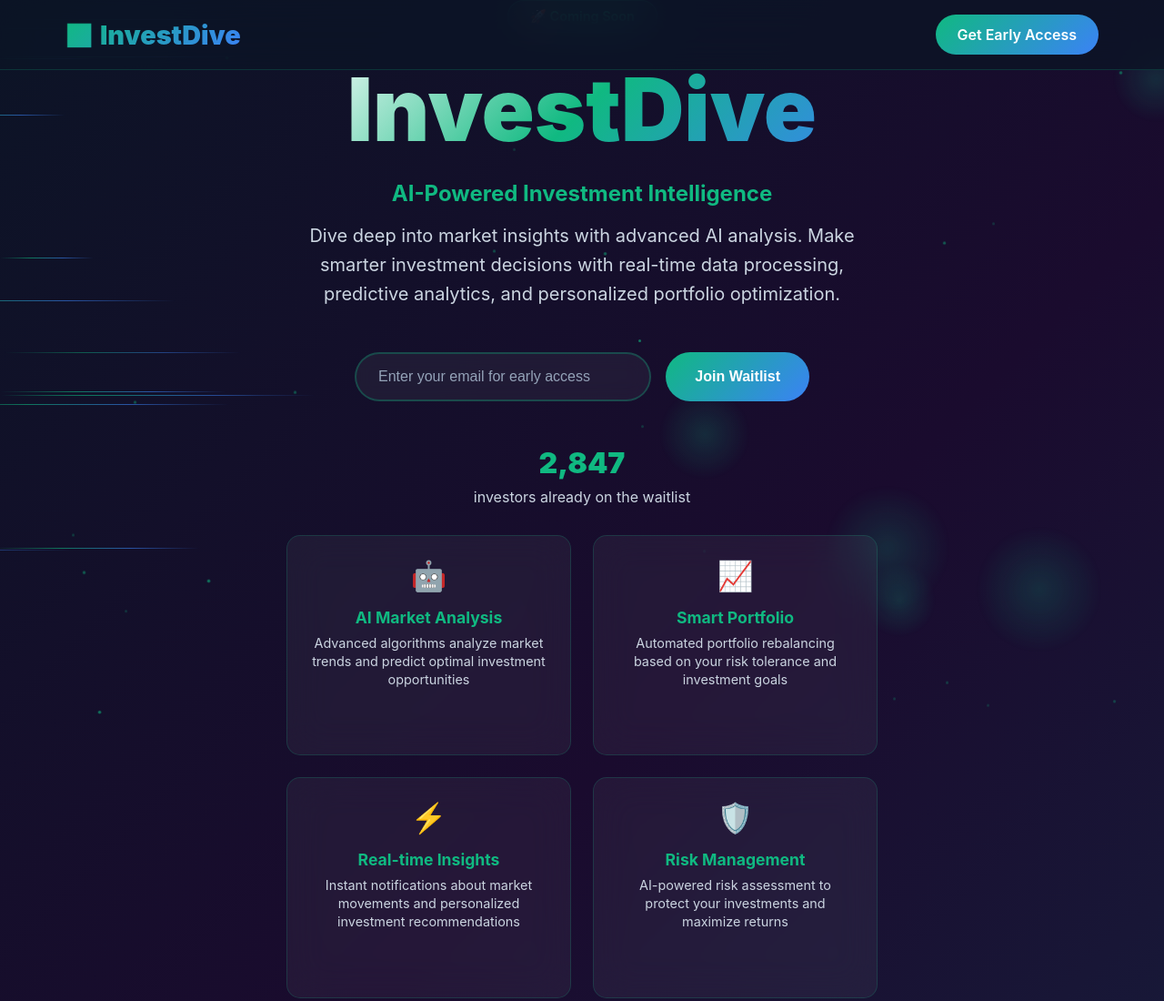
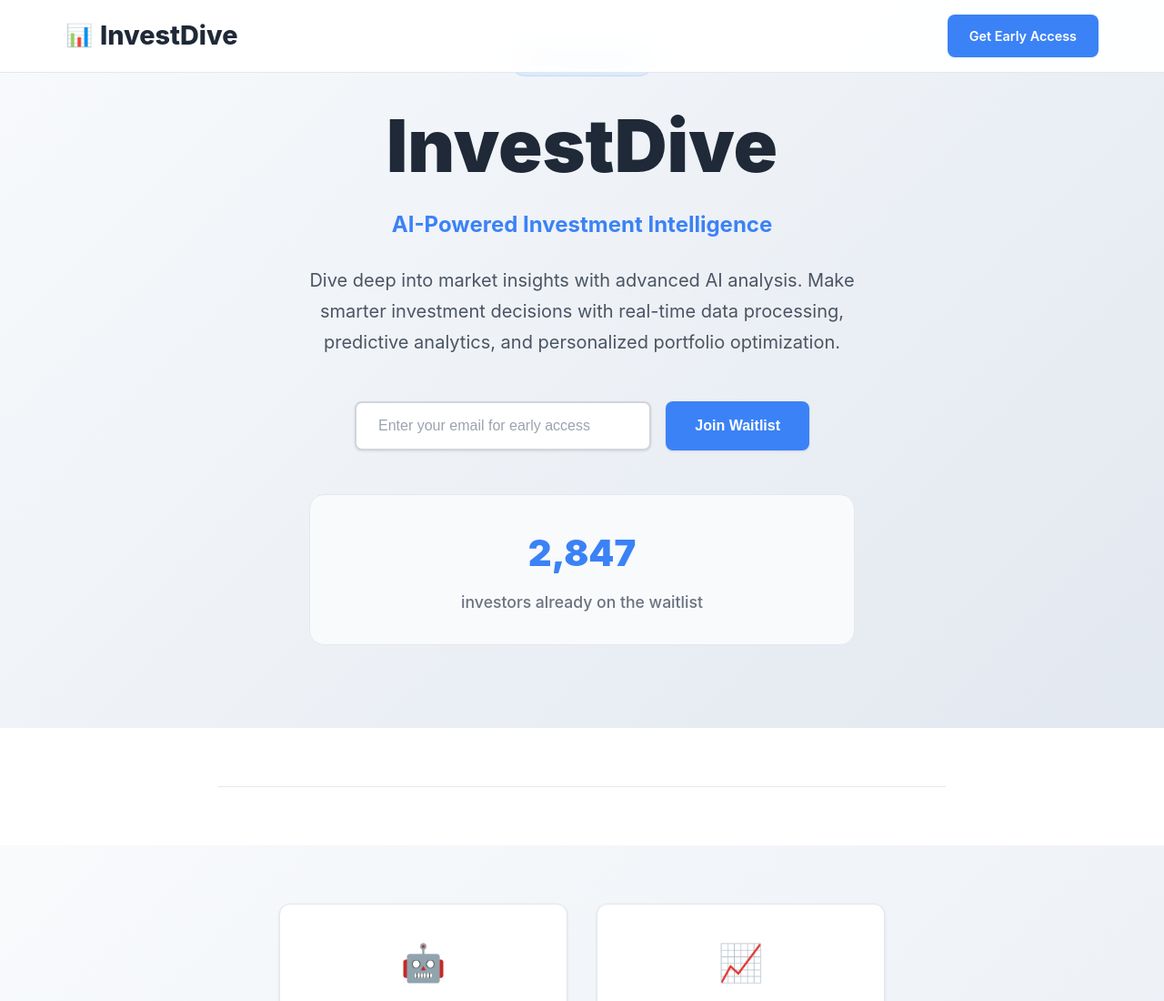
Before and after one commit to jirishus/investdive-containerized, a website: page public/index.html in a window 1280 px wide. Shown: the top 1100 px of the page at 91% size. Drawn offline with Linux system fonts and the light colour scheme.

Commit message:
landing page updates

```diff
--- a/public/index.html
+++ b/public/index.html
@@ -12,69 +12,11 @@
         }
 
         body {
-            font-family: 'Inter', -apple-system, BlinkMacSystemFont, sans-serif;
-            background: linear-gradient(135deg, #0c1426 0%, #1a0b2e 50%, #16213e 100%);
-            color: #ffffff;
+            font-family: 'Inter', -apple-system, BlinkMacSystemFont, 'Segoe UI', Roboto, sans-serif;
+            background: #ffffff;
+            color: #1f2937;
+            line-height: 1.6;
             overflow-x: hidden;
-            min-height: 100vh;
-        }
-
-        /* Animated background elements */
-        .bg-animation {
-            position: fixed;
-            top: 0;
-            left: 0;
-            width: 100%;
-            height: 100%;
-            z-index: -1;
-            opacity: 0.6;
-        }
-
-        .chart-lines {
-            position: absolute;
-            width: 100%;
-            height: 100%;
-        }
-
-        .line {
-            position: absolute;
-            height: 1px;
-            background: linear-gradient(90deg, transparent, #10b981, #3b82f6, transparent);
-            animation: stockFlow 8s infinite linear;
-        }
-
-        .data-point {
-            position: absolute;
-            width: 3px;
-            height: 3px;
-            background: #10b981;
-            border-radius: 50%;
-            animation: dataFloat 6s infinite ease-in-out;
-        }
-
-        .glow-orb {
-            position: absolute;
-            border-radius: 50%;
-            background: radial-gradient(circle, rgba(16, 185, 129, 0.3) 0%, transparent 70%);
-            animation: orbFloat 10s infinite ease-in-out;
-        }
-
-        @keyframes stockFlow {
-            0% { transform: translateX(-100%) scaleY(1); opacity: 0; }
-            20% { opacity: 1; }
-            80% { opacity: 1; }
-            100% { transform: translateX(100%) scaleY(0.5); opacity: 0; }
-        }
-
-        @keyframes dataFloat {
-            0%, 100% { transform: translateY(0px) scale(1); opacity: 0.3; }
-            50% { transform: translateY(-20px) scale(1.2); opacity: 1; }
-        }
-
-        @keyframes orbFloat {
-            0%, 100% { transform: translate(0, 0) scale(1); }
-            33% { transform: translate(50px, -30px) scale(1.1); }
-            66% { transform: translate(-30px, 40px) scale(0.9); }
         }
 
         /* Header */
@@ -83,9 +25,9 @@
             top: 0;
             width: 100%;
             z-index: 1000;
-            background: rgba(12, 20, 38, 0.8);
-            backdrop-filter: blur(20px);
-            border-bottom: 1px solid rgba(16, 185, 129, 0.2);
+            background: rgba(255, 255, 255, 0.95);
+            backdrop-filter: blur(10px);
+            border-bottom: 1px solid #e5e7eb;
             transition: all 0.3s ease;
         }
 
@@ -100,11 +42,8 @@
 
         .logo {
             font-size: 1.8rem;
-            font-weight: 900;
-            background: linear-gradient(135deg, #10b981, #3b82f6);
-            -webkit-background-clip: text;
-            -webkit-text-fill-color: transparent;
-            background-clip: text;
+            font-weight: 800;
+            color: #1f2937;
             display: flex;
             align-items: center;
             gap: 0.5rem;
@@ -116,22 +55,22 @@
         }
 
         .nav-button {
-            background: linear-gradient(135deg, #10b981, #3b82f6);
+            background: #3b82f6;
+            color: white;
             padding: 0.75rem 1.5rem;
-            border-radius: 50px;
+            border-radius: 8px;
             text-decoration: none;
-            color: white;
             font-weight: 600;
             transition: all 0.3s ease;
-            position: relative;
-            overflow: hidden;
             border: none;
             cursor: pointer;
+            font-size: 0.9rem;
         }
 
         .nav-button:hover {
-            transform: translateY(-2px);
-            box-shadow: 0 10px 30px rgba(16, 185, 129, 0.4);
+            background: #2563eb;
+            transform: translateY(-1px);
+            box-shadow: 0 4px 12px rgba(59, 130, 246, 0.3);
         }
 
         /* Main Content */
@@ -142,6 +81,7 @@
             justify-content: center;
             text-align: center;
             padding: 0 2rem;
+            background: linear-gradient(135deg, #f8fafc 0%, #e2e8f0 100%);
             position: relative;
         }
 
@@ -152,40 +92,36 @@
 
         .coming-soon-badge {
             display: inline-block;
-            background: rgba(16, 185, 129, 0.1);
-            border: 1px solid rgba(16, 185, 129, 0.3);
-            color: #10b981;
+            background: #dbeafe;
+            color: #1d4ed8;
             padding: 0.5rem 1.5rem;
             border-radius: 50px;
             font-size: 0.9rem;
             font-weight: 600;
             margin-bottom: 2rem;
-            animation: pulse 2s infinite;
+            border: 1px solid #bfdbfe;
         }
 
         .hero h1 {
-            font-size: clamp(3rem, 8vw, 6rem);
+            font-size: clamp(3rem, 8vw, 5rem);
             font-weight: 900;
             margin-bottom: 1.5rem;
-            background: linear-gradient(135deg, #ffffff 0%, #10b981 50%, #3b82f6 100%);
-            -webkit-background-clip: text;
-            -webkit-text-fill-color: transparent;
-            background-clip: text;
+            color: #1f2937;
             line-height: 1.1;
         }
 
         .hero .subtitle {
             font-size: 1.5rem;
-            color: #10b981;
+            color: #3b82f6;
             font-weight: 700;
-            margin-bottom: 1rem;
+            margin-bottom: 1.5rem;
         }
 
         .hero p {
             font-size: 1.25rem;
             margin-bottom: 3rem;
-            color: #cbd5e1;
-            line-height: 1.6;
+            color: #4b5563;
+            line-height: 1.7;
             max-width: 600px;
             margin-left: auto;
             margin-right: auto;
@@ -207,119 +143,104 @@
             flex: 1;
             min-width: 250px;
             padding: 1rem 1.5rem;
-            border-radius: 50px;
-            border: 2px solid rgba(16, 185, 129, 0.3);
-            background: rgba(255, 255, 255, 0.05);
-            color: white;
+            border-radius: 8px;
+            border: 2px solid #d1d5db;
+            background: white;
+            color: #1f2937;
             font-size: 1rem;
             transition: all 0.3s ease;
-            backdrop-filter: blur(10px);
+            box-shadow: 0 1px 3px rgba(0, 0, 0, 0.1);
         }
 
         .email-input:focus {
             outline: none;
-            border-color: #10b981;
-            box-shadow: 0 0 20px rgba(16, 185, 129, 0.3);
+            border-color: #3b82f6;
+            box-shadow: 0 0 0 3px rgba(59, 130, 246, 0.1);
         }
 
         .email-input::placeholder {
-            color: #94a3b8;
+            color: #9ca3af;
         }
 
         .submit-btn {
-            background: linear-gradient(135deg, #10b981, #3b82f6);
+            background: #3b82f6;
+            color: white;
             padding: 1rem 2rem;
-            border-radius: 50px;
-            color: white;
+            border-radius: 8px;
             font-weight: 600;
             font-size: 1rem;
             border: none;
             cursor: pointer;
             transition: all 0.3s ease;
             white-space: nowrap;
+            box-shadow: 0 1px 3px rgba(0, 0, 0, 0.1);
         }
 
         .submit-btn:hover {
-            transform: translateY(-3px);
-            box-shadow: 0 15px 40px rgba(16, 185, 129, 0.4);
+            background: #2563eb;
+            transform: translateY(-1px);
+            box-shadow: 0 4px 12px rgba(59, 130, 246, 0.3);
         }
 
         /* Features Preview */
         .features-preview {
             display: grid;
             grid-template-columns: repeat(auto-fit, minmax(250px, 1fr));
-            gap: 1.5rem;
+            gap: 2rem;
             margin-bottom: 4rem;
         }
 
         .feature-item {
-            background: rgba(255, 255, 255, 0.05);
-            border: 1px solid rgba(16, 185, 129, 0.2);
-            border-radius: 15px;
-            padding: 1.5rem;
+            background: white;
+            border: 1px solid #e5e7eb;
+            border-radius: 12px;
+            padding: 2rem;
             text-align: center;
             transition: all 0.3s ease;
-            backdrop-filter: blur(20px);
-            position: relative;
-            overflow: hidden;
-        }
-
-        .feature-item::before {
-            content: '';
-            position: absolute;
-            top: 0;
-            left: -100%;
-            width: 100%;
-            height: 2px;
-            background: linear-gradient(90deg, transparent, #10b981, transparent);
-            transition: left 0.3s ease;
-        }
-
-        .feature-item:hover::before {
-            left: 100%;
+            box-shadow: 0 1px 3px rgba(0, 0, 0, 0.1);
         }
 
         .feature-item:hover {
-            transform: translateY(-5px);
-            border-color: rgba(16, 185, 129, 0.4);
-            box-shadow: 0 15px 40px rgba(16, 185, 129, 0.1);
+            transform: translateY(-4px);
+            box-shadow: 0 10px 25px rgba(0, 0, 0, 0.1);
+            border-color: #3b82f6;
         }
 
         .feature-icon {
-            font-size: 2rem;
-            margin-bottom: 1rem;
+            font-size: 2.5rem;
+            margin-bottom: 1.5rem;
             display: block;
         }
 
         .feature-item h3 {
-            font-size: 1.1rem;
+            font-size: 1.25rem;
             font-weight: 700;
-            color: #10b981;
-            margin-bottom: 0.5rem;
+            color: #1f2937;
+            margin-bottom: 1rem;
         }
 
         .feature-item p {
-            color: #cbd5e1;
-            font-size: 0.9rem;
-            line-height: 1.4;
+            color: #6b7280;
+            font-size: 1rem;
+            line-height: 1.6;
         }
 
         /* Launch Timeline */
         .timeline {
-            background: rgba(255, 255, 255, 0.03);
-            border: 1px solid rgba(16, 185, 129, 0.2);
-            border-radius: 20px;
-            padding: 2rem;
+            background: white;
+            border: 1px solid #e5e7eb;
+            border-radius: 16px;
+            padding: 3rem;
             margin-bottom: 4rem;
-            backdrop-filter: blur(20px);
+            box-shadow: 0 1px 3px rgba(0, 0, 0, 0.1);
         }
 
         .timeline h3 {
             text-align: center;
-            font-size: 1.5rem;
-            font-weight: 700;
-            color: #10b981;
-            margin-bottom: 2rem;
+            font-size: 1.75rem;
+            font-weight: 800;
+            color: #1f2937;
+            margin-bottom: 2.5rem;
         }
 
         .timeline-items {
@@ -334,10 +255,10 @@
         }
 
         .timeline-date {
-            background: linear-gradient(135deg, #10b981, #3b82f6);
+            background: #3b82f6;
             color: white;
-            padding: 0.5rem 1rem;
-            border-radius: 20px;
+            padding: 0.75rem 1.5rem;
+            border-radius: 8px;
             font-weight: 600;
             font-size: 0.9rem;
             margin-bottom: 1rem;
@@ -345,40 +266,47 @@
         }
 
         .timeline-title {
-            font-weight: 600;
-            color: white;
-            margin-bottom: 0.5rem;
+            font-weight: 700;
+            color: #1f2937;
+            margin-bottom: 0.75rem;
+            font-size: 1.1rem;
         }
 
         .timeline-desc {
-            color: #cbd5e1;
-            font-size: 0.9rem;
+            color: #6b7280;
+            font-size: 0.95rem;
+            line-height: 1.5;
         }
 
         /* Social Proof */
         .social-proof {
             text-align: center;
-            margin-bottom: 2rem;
+            margin-bottom: 3rem;
+            padding: 2rem;
+            background: #f8fafc;
+            border-radius: 16px;
+            border: 1px solid #e5e7eb;
         }
 
         .waitlist-count {
-            font-size: 2rem;
+            font-size: 2.5rem;
             font-weight: 900;
-            color: #10b981;
+            color: #3b82f6;
             margin-bottom: 0.5rem;
         }
 
         .waitlist-text {
-            color: #cbd5e1;
-            font-size: 1rem;
+            color: #6b7280;
+            font-size: 1.1rem;
+            font-weight: 500;
         }
 
         /* Footer */
         footer {
             text-align: center;
             padding: 3rem 2rem;
-            border-top: 1px solid rgba(16, 185, 129, 0.2);
-            background: rgba(12, 20, 38, 0.5);
+            border-top: 1px solid #e5e7eb;
+            background: #f9fafb;
         }
 
         .footer-links {
@@ -390,18 +318,18 @@
         }
 
         .footer-links a {
-            color: #cbd5e1;
+            color: #6b7280;
             text-decoration: none;
             font-weight: 500;
             transition: color 0.3s ease;
         }
 
         .footer-links a:hover {
-            color: #10b981;
+            color: #3b82f6;
         }
 
         footer p {
-            color: #94a3b8;
+            color: #9ca3af;
             font-size: 0.9rem;
         }
 
@@ -414,11 +342,6 @@
                 opacity: 1;
                 transform: translateY(0);
             }
-        }
-
-        @keyframes pulse {
-            0%, 100% { transform: scale(1); }
-            50% { transform: scale(1.05); }
         }
 
         /* Mobile Responsiveness */
@@ -445,14 +368,47 @@
                 flex-direction: column;
                 gap: 1rem;
             }
+
+            .hero h1 {
+                font-size: clamp(2.5rem, 10vw, 4rem);
+            }
+
+            .timeline {
+                padding: 2rem 1.5rem;
+            }
+        }
+
+        /* Additional TOP-inspired styling */
+        .section-divider {
+            height: 1px;
+            background: #e5e7eb;
+            margin: 4rem auto;
+            max-width: 800px;
+        }
+
+        .highlight-box {
+            background: #eff6ff;
+            border: 1px solid #dbeafe;
+            border-radius: 12px;
+            padding: 2rem;
+            margin: 2rem 0;
+            text-align: center;
+        }
+
+        .highlight-box h4 {
+            color: #1d4ed8;
+            font-size: 1.25rem;
+            font-weight: 700;
+            margin-bottom: 1rem;
+        }
+
+        .highlight-box p {
+            color: #374151;
+            font-size: 1rem;
         }
     </style>
 </head>
 <body>
-    <div class="bg-animation">
-        <div class="chart-lines" id="chartLines"></div>
-    </div>
-
     <header>
         <nav>
             <div class="logo">InvestDive</div>
@@ -476,28 +432,39 @@
                 <div class="waitlist-count" id="waitlistCount">2,847</div>
                 <div class="waitlist-text">investors already on the waitlist</div>
             </div>
+        </div>
+    </section>
 
+    <div class="section-divider"></div>
+
+    <section class="hero" style="min-height: auto; padding: 4rem 2rem;">
+        <div class="hero-content">
             <div class="features-preview">
                 <div class="feature-item">
                     <div class="feature-icon">🤖</div>
                     <h3>AI Market Analysis</h3>
-                    <p>Advanced algorithms analyze market trends and predict optimal investment opportunities</p>
+                    <p>Advanced algorithms analyze market trends and predict optimal investment opportunities with machine learning precision.</p>
                 </div>
                 <div class="feature-item">
                     <div class="feature-icon">📈</div>
                     <h3>Smart Portfolio</h3>
-                    <p>Automated portfolio rebalancing based on your risk tolerance and investment goals</p>
+                    <p>Automated portfolio rebalancing based on your risk tolerance and investment goals, optimized for maximum returns.</p>
                 </div>
                 <div class="feature-item">
                     <div class="feature-icon">⚡</div>
                     <h3>Real-time Insights</h3>
-                    <p>Instant notifications about market movements and personalized investment recommendations</p>
+                    <p>Instant notifications about market movements and personalized investment recommendations delivered in real-time.</p>
                 </div>
                 <div class="feature-item">
                     <div class="feature-icon">🛡️</div>
                     <h3>Risk Management</h3>
-                    <p>AI-powered risk assessment to protect your investments and maximize returns</p>
+                    <p>AI-powered risk assessment to protect your investments and maximize returns while minimizing exposure.</p>
                 </div>
+            </div>
+
+            <div class="highlight-box">
+                <h4>Why Choose InvestDive?</h4>
+                <p>Built by financial experts and AI researchers, our platform combines cutting-edge technology with proven investment strategies to give you the edge in today's markets.</p>
             </div>
 
             <div class="timeline">
@@ -506,22 +473,22 @@
                     <div class="timeline-item">
                         <div class="timeline-date">Q1 2025</div>
                         <div class="timeline-title">Beta Launch</div>
-                        <div class="timeline-desc">Early access for waitlist members</div>
+                        <div class="timeline-desc">Early access for waitlist members with core features</div>
                     </div>
                     <div class="timeline-item">
                         <div class="timeline-date">Q2 2025</div>
                         <div class="timeline-title">Public Release</div>
-                        <div class="timeline-desc">Full platform available to all users</div>
+                        <div class="timeline-desc">Full platform available to all users worldwide</div>
                     </div>
                     <div class="timeline-item">
                         <div class="timeline-date">Q3 2025</div>
                         <div class="timeline-title">Advanced Features</div>
-                        <div class="timeline-desc">Options trading and crypto integration</div>
+                        <div class="timeline-desc">Options trading, crypto integration, and AI advisors</div>
                     </div>
                     <div class="timeline-item">
                         <div class="timeline-date">Q4 2025</div>
                         <div class="timeline-title">Global Expansion</div>
-                        <div class="timeline-desc">International markets and currencies</div>
+                        <div class="timeline-desc">International markets, currencies, and regulatory compliance</div>
                     </div>
                 </div>
             </div>
@@ -539,45 +506,6 @@
     </footer>
 
     <script>
-        // Create animated chart lines background
-        function createChartLines() {
-            const container = document.getElementById('chartLines');
-
-            // Create flowing lines
-            for (let i = 0; i < 15; i++) {
-                const line = document.createElement('div');
-                line.className = 'line';
-                line.style.top = Math.random() * 100 + '%';
-                line.style.width = (Math.random() * 300 + 100) + 'px';
-                line.style.animationDelay = Math.random() * 8 + 's';
-                line.style.animationDuration = (Math.random() * 4 + 6) + 's';
-                container.appendChild(line);
-            }
-
-            // Create data points
-            for (let i = 0; i < 25; i++) {
-                const point = document.createElement('div');
-                point.className = 'data-point';
-                point.style.left = Math.random() * 100 + '%';
-                point.style.top = Math.random() * 100 + '%';
-                point.style.animationDelay = Math.random() * 6 + 's';
-                container.appendChild(point);
-            }
-
-            // Create glowing orbs
-            for (let i = 0; i < 5; i++) {
-                const orb = document.createElement('div');
-                orb.className = 'glow-orb';
-                const size = Math.random() * 100 + 50;
-                orb.style.width = size + 'px';
-                orb.style.height = size + 'px';
-                orb.style.left = Math.random() * 100 + '%';
-                orb.style.top = Math.random() * 100 + '%';
-                orb.style.animationDelay = Math.random() * 10 + 's';
-                container.appendChild(orb);
-            }
-        }
-
         // Handle form submission
         document.getElementById('signupForm').addEventListener('submit', function(e) {
             e.preventDefault();
@@ -591,7 +519,7 @@
 
             setTimeout(() => {
                 submitBtn.textContent = '✓ Added to Waitlist!';
-                submitBtn.style.background = 'linear-gradient(135deg, #10b981, #059669)';
+                submitBtn.style.background = '#059669';
 
                 // Update waitlist counter
                 const counter = document.getElementById('waitlistCount');
@@ -603,7 +531,7 @@
                     this.reset();
                     submitBtn.textContent = originalText;
                     submitBtn.disabled = false;
-                    submitBtn.style.background = 'linear-gradient(135deg, #10b981, #3b82f6)';
+                    submitBtn.style.background = '#3b82f6';
                 }, 3000);
             }, 2000);
         });
@@ -612,9 +540,11 @@
         window.addEventListener('scroll', () => {
             const header = document.querySelector('header');
             if (window.scrollY > 100) {
-                header.style.background = 'rgba(12, 20, 38, 0.95)';
+                header.style.background = 'rgba(255, 255, 255, 0.98)';
+                header.style.boxShadow = '0 1px 3px rgba(0, 0, 0, 0.1)';
             } else {
-                header.style.background = 'rgba(12, 20, 38, 0.8)';
+                header.style.background = 'rgba(255, 255, 255, 0.95)';
+                header.style.boxShadow = 'none';
             }
         });
 
@@ -652,22 +582,32 @@
             updateCounter();
         }
 
-        // Initialize animations
-        createChartLines();
-
         // Start counter animation when page loads
         window.addEventListener('load', () => {
             setTimeout(animateCounter, 1000);
         });
 
-        // Add parallax effect
-        window.addEventListener('scroll', () => {
-            const scrolled = window.pageYOffset;
-            const hero = document.querySelector('.hero');
-            const bgAnimation = document.querySelector('.bg-animation');
+        // Add scroll animations for features
+        const observerOptions = {
+            threshold: 0.1,
+            rootMargin: '0px 0px -50px 0px'
+        };
 
-            hero.style.transform = `translateY(${scrolled * 0.3}px)`;
-            bgAnimation.style.transform = `translateY(${scrolled * 0.1}px)`;
+        const observer = new IntersectionObserver((entries) => {
+            entries.forEach(entry => {
+                if (entry.isIntersecting) {
+                    entry.target.style.opacity = '1';
+                    entry.target.style.transform = 'translateY(0)';
+                }
+            });
+        }, observerOptions);
+
+        // Observe feature items for animation
+        document.querySelectorAll('.feature-item').forEach(item => {
+            item.style.opacity = '0';
+            item.style.transform = 'translateY(20px)';
+            item.style.transition = 'opacity 0.6s ease, transform 0.6s ease';
+            observer.observe(item);
         });
     </script>
 </body>
```
